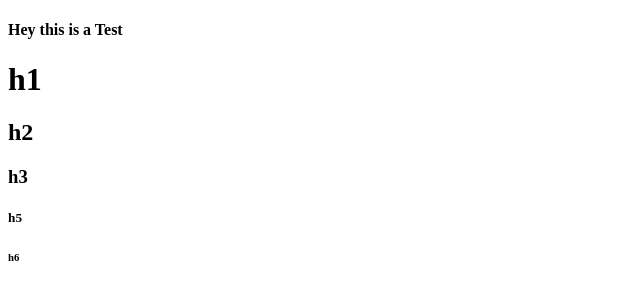
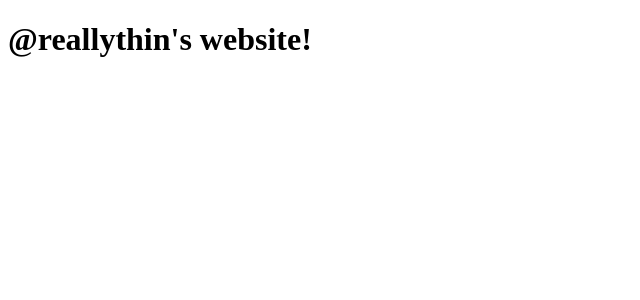
Before and after one commit to reallythin/reallythin.github.io, a plain HTML site: page test.html in a window 1280 px wide. Shown: the whole page, without its empty margins (0-640 px from the left). Drawn offline with Linux system fonts and the light colour scheme.

Commit message:
Update test.html

```diff
--- a/test.html
+++ b/test.html
@@ -1,7 +1,2 @@
 <!DOCTYPE html>
-<h4>Hey this is a Test</h4>
-<h1>h1</h1>
-<h2>h2</h2>
-<h3>h3</h3>
-<h5>h5</h5>
-<h6>h6</h6>
+<h1>@reallythin's website!</h1>
```
